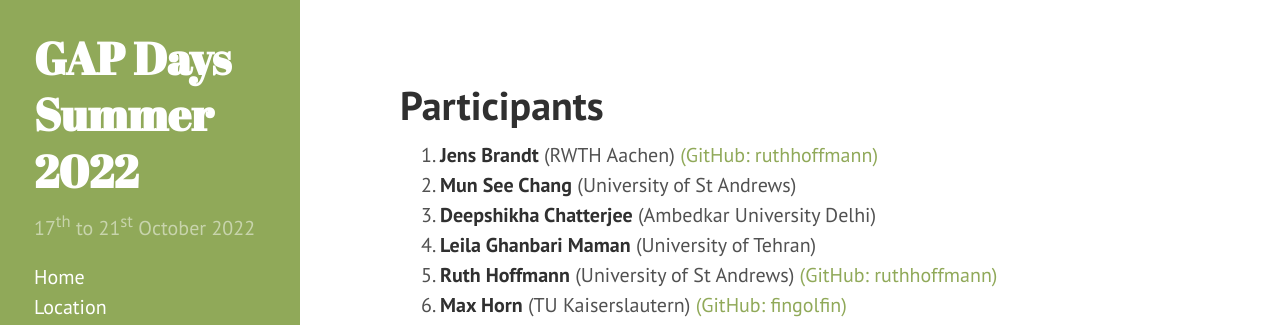
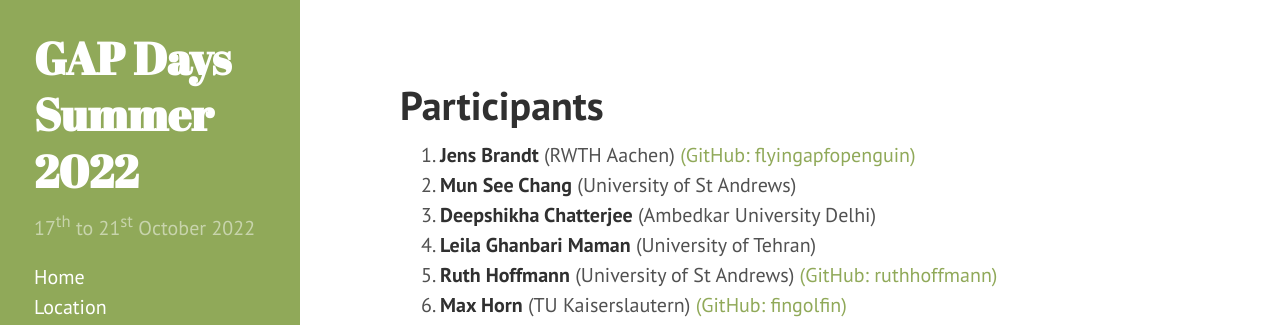
Before and after one commit to jazzcat/gapdays2022-summer, a Jekyll site: the page built from participants.md, in a window 1280 px wide. Shown: the top 325 px of the page. Built offline with Jekyll 4.4.1, drawn with Linux system fonts in a browser that asks for light colours.

Commit message:
Update participants.yml

```diff
--- a/_data/participants.yml
+++ b/_data/participants.yml
@@ -1,7 +1,7 @@
 - name: Jens Brandt
   affiliation: RWTH Aachen
   links:
-    "GitHub: ruthhoffmann": https://github.com/flyingapfopenguin
+    "GitHub: flyingapfopenguin": https://github.com/flyingapfopenguin
 
 - name: Mun See Chang
   affiliation: University of St Andrews
```
